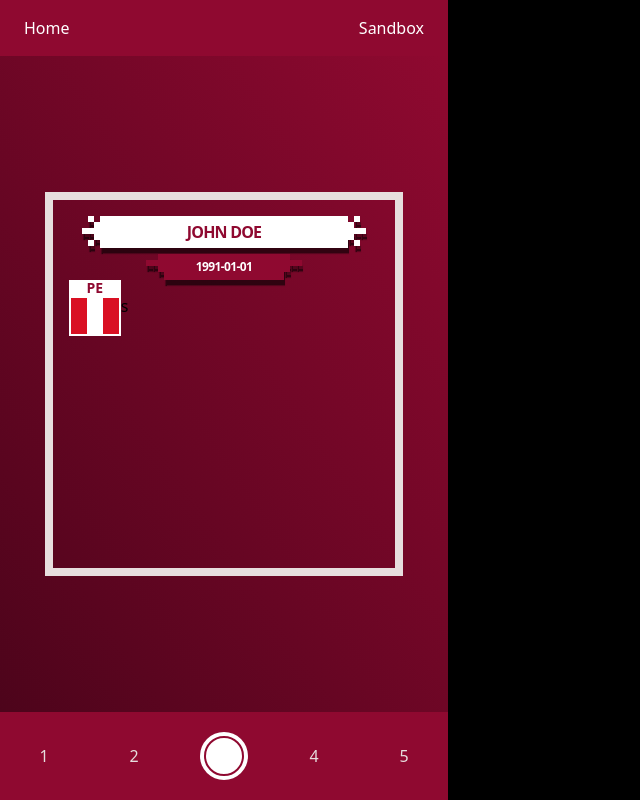
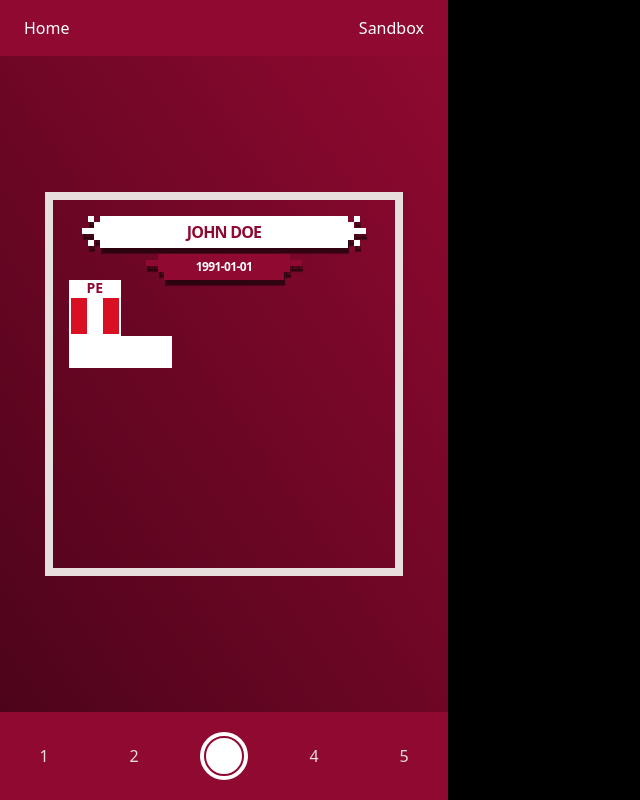
Before and after one commit to lvidal1/react-card-generator, a Next.js app: page /sandbox in a window 1280 px wide. Shown: the whole page, without its empty margins (0-640 px from the left). Built offline with nearby package versions, Linux system fonts and the light colour scheme.

Commit message:
Update tech selection on area

```diff
--- a/components/Area.js
+++ b/components/Area.js
@@ -9,7 +9,9 @@ import Country from "./area/Country";
 import Technologies from "./area/Technologies";
 
 const Area = () => {
-	const { fullname, birth, country } = useSelector((state) => state.user);
+	const { fullname, birth, country, technologies } = useSelector(
+		(state) => state.user
+	);
 
 	return (
 		<div className={styles.container}>
@@ -21,7 +23,7 @@ const Area = () => {
 				<Fullname text={fullname} />
 				<Birthday text={birth} classname="mt-1.5" />
 				<Country iso={country} classname="mt-1.5" />
-				<Technologies classname="mt-1.5" />
+				<Technologies technologies={technologies} classname="mt-1.5" />
 			</div>
 		</div>
 	);
--- a/components/area/Technologies.js
+++ b/components/area/Technologies.js
@@ -1,8 +1,36 @@
-import { technologiesRaw } from "data";
-import { useEffect } from "react";
+import { useSelector } from "react-redux";
+import classNames from "classnames";
 
-const Technologies = () => {
-	return <>s</>;
+import styles from "@styles/area/Technologies.module.css";
+
+const Technologies = ({ technologies }) => {
+	const { byId, list } = useSelector((state) => state.technology);
+
+	const getVersion = (id) => (byId[id] ? byId[id].version : null);
+
+	const getLogo = (id, version) => {
+		return version ? (
+			<i
+				key={id}
+				className={classNames(
+					`devicon-${id}-${version} colored`,
+					styles.logo
+				)}
+			></i>
+		) : (
+			""
+		);
+	};
+
+	return (
+		<div className={styles.container}>
+			{list.length > 0 &&
+				technologies.map((id) => {
+					const logoVersion = getVersion(id);
+					return getLogo(id, logoVersion);
+				})}
+		</div>
+	);
 };
 
 export default Technologies;
--- a/components/modals/Technology.js
+++ b/components/modals/Technology.js
@@ -1,13 +1,11 @@
-import React, { useEffect, useState } from "react";
+import React, { useState } from "react";
 import { useDispatch, useSelector } from "react-redux";
 import { setTechnologies } from "@store/slices/user";
 import { toggleTechnology } from "@store/slices/modal";
-import { setTechnologyList } from "@store/slices/technology";
 
 import Modal from "@components/shared/Modal";
 import Checkbox from "@components/shared/Checkbox";
 import Button from "@components/shared/Button";
-import { technologies } from "data";
 
 import styles from "@styles/modals/Technology.module.css";
 import classNames from "classnames";
@@ -17,10 +15,6 @@ const Technology = () => {
 
 	const [modalTechnology, setModalTechnology] = useState([]);
 	const technologyList = useSelector(({ technology }) => technology.list);
-
-	useEffect(() => {
-		dispatch(setTechnologyList(technologies));
-	}, [dispatch]);
 
 	const submit = () => {
 		if (modalTechnology.length) {
@@ -63,7 +57,7 @@ const Technology = () => {
 							>
 								<i
 									className={classNames(
-										`devicon-${id.toLowerCase()}-${version}`,
+										`devicon-${id}-${version} colored`,
 										styles.logo
 									)}
 								></i>
--- a/package.json
+++ b/package.json
@@ -13,6 +13,7 @@
 	"dependencies": {
 		"@reduxjs/toolkit": "^1.9.0",
 		"classnames": "^2.3.2",
+		"devicon": "^2.15.1",
 		"eslint": "^8.0.1",
 		"eslint-config-next": "13.0.3",
 		"flag-icons": "^6.6.6",
--- a/pages/sandbox.js
+++ b/pages/sandbox.js
@@ -1,6 +1,6 @@
-import React from "react";
+import React, { useEffect } from "react";
 
-import { useSelector } from "react-redux";
+import { useDispatch, useSelector } from "react-redux";
 
 import Layout from "@components/Layout";
 import Toolbar from "@components/Toolbar";
@@ -11,12 +11,21 @@ import Country from "@components/modals/Country";
 import Technology from "@components/modals/Technology";
 import PhotoChooser from "@components/modals/photo/Chooser";
 
+import { setTechnologyList } from "store/slices/technology";
+import { technologies } from "data";
+
 export default function Sandbox() {
+	const dispatch = useDispatch();
+
 	const personalInfoModal = useSelector((state) => state.modal.personalInfo);
 	const positionModal = useSelector((state) => state.modal.position);
 	const countryModal = useSelector((state) => state.modal.country);
 	const technologyModal = useSelector((state) => state.modal.technology);
 	const photoChooserModal = useSelector((state) => state.modal.photoChooser);
+
+	useEffect(() => {
+		dispatch(setTechnologyList(technologies));
+	}, [dispatch]);
 
 	return (
 		<Layout>
--- a/store/slices/technology.js
+++ b/store/slices/technology.js
@@ -4,10 +4,12 @@ export const technologySlice = createSlice({
 	name: "technology",
 	initialState: {
 		list: [],
+		byId: {},
 	},
 	reducers: {
 		setTechnologyList: (state, action) => {
 			state.list = action.payload;
+			state.byId = Object.assign({}, ...action.payload.map((item) => ({ [item.id]: item })))
 		},
 	},
 });
--- /dev/null
+++ b/styles/area/Technologies.module.css
@@ -0,0 +1,7 @@
+.container {
+	@apply bg-white p-1 w-1/3 flex flex-wrap grid grid-cols-3 gap-2;
+}
+
+.logo {
+	font-size: 1.5rem;
+}
```
